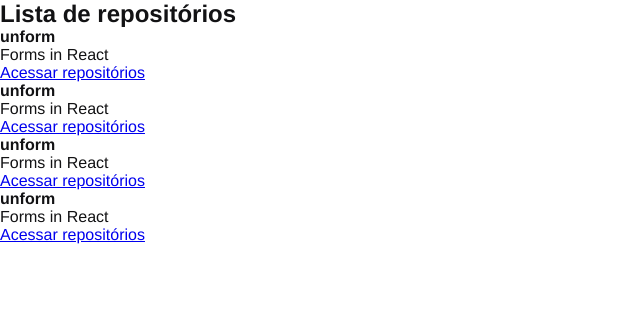
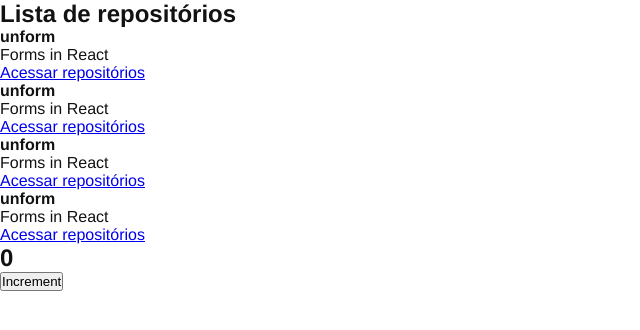
Before and after one commit to otavioaugusto1/React-Ignite-Rocketseat, a React app: page / in a window 1280 px wide. Shown: the top 330 px of the page, without its empty margins (0-640 px from the left). Built offline with nearby package versions, Linux system fonts and the light colour scheme.

Commit message:
Chapter 1

```diff
--- a/package.json
+++ b/package.json
@@ -18,11 +18,13 @@
     "@babel/core": "^7.15.5",
     "@babel/preset-env": "^7.15.6",
     "@babel/preset-react": "^7.14.5",
+    "@pmmmwh/react-refresh-webpack-plugin": "^0.5.1",
     "babel-loader": "^8.2.2",
     "cross-env": "^7.0.3",
     "css-loader": "^6.2.0",
     "html-webpack-plugin": "^5.3.2",
     "node-sass": "^6.0.1",
+    "react-refresh": "^0.10.0",
     "sass-loader": "^12.1.0",
     "style-loader": "^3.2.1",
     "webpack": "^5.52.1",
--- a/src/App.jsx
+++ b/src/App.jsx
@@ -1,7 +1,11 @@
 import './styles/global.scss'
 import { RepositoryList } from './components/RepositoryList'
+import { Counter } from './components/Counter'
 export function App() {
     return (
-        <RepositoryList />
+        <>
+            <RepositoryList />
+            <Counter/>
+        </>
     )
 }
--- /dev/null
+++ b/src/components/Counter.jsx
@@ -0,0 +1,18 @@
+import React from 'react';
+import {useState}  from 'react'
+
+export function Counter(props) {
+    const [counter, setCounter] = useState(0)
+
+    function increment() {
+        setCounter(counter + 1)
+    }
+    return (
+        <div>
+            <h2>{counter}</h2>
+            <button type="button" onClick= {increment}>
+                Increment
+            </button>
+        </div>
+    )
+}
--- a/webpack.config.js
+++ b/webpack.config.js
@@ -1,37 +1,47 @@
 const path = require("path")
 const HtmlWebpackPlugin = require('html-webpack-plugin')
+const ReactRefreshWebpackPlugin = require("@pmmmwh/react-refresh-webpack-plugin")
+
 const isDevelopment = process.env.NODE_ENV !== 'production'
-
 module.exports = {
-    mode: isDevelopment ? 'development': 'production',
-    devtool: isDevelopment ? "eval-source-map": "source-map",
-    entry: path.resolve(__dirname, 'src','index.jsx'),
+    mode: isDevelopment ? 'development' : 'production',
+    devtool: isDevelopment ? "eval-source-map" : "source-map",
+    entry: path.resolve(__dirname, 'src', 'index.jsx'),
     output: {
         path: path.resolve(__dirname, 'dist'),
         filename: 'bundle.js'
     },
     resolve: {
-        extensions: ['.js','.jsx'],
+        extensions: ['.js', '.jsx'],
     },
     devServer: {
-        static: path.resolve(__dirname, 'public')
+        static: path.resolve(__dirname, 'public'),
+        hot: true
     },
-    plugins:[
+    plugins: [
+        isDevelopment && new ReactRefreshWebpackPlugin(),
         new HtmlWebpackPlugin({
-            template: path.resolve(__dirname, 'public','index.html')
+            template: path.resolve(__dirname, 'public', 'index.html')
         })
-    ],
-    module:{
-        rules:[
+    ].filter(Boolean),
+    module: {
+        rules: [
             {
                 test: /\.jsx$/,
                 exclude: /node_modules/,
-                use: 'babel-loader'
+                use: {
+                    loader: 'babel-loader',
+                    options: {
+                        plugins: [
+                            isDevelopment && require.resolve('react-refresh/babel')
+                        ].filter(Boolean)
+                    }
+                }
             },
             {
                 test: /\.scss$/,
                 exclude: /node_modules/,
-                use: ['style-loader','css-loader', 'sass-loader']
+                use: ['style-loader', 'css-loader', 'sass-loader']
             }
         ],
     }
```
Also changed, not shown: 1 other file (tests, documents, lock files or other folders).
